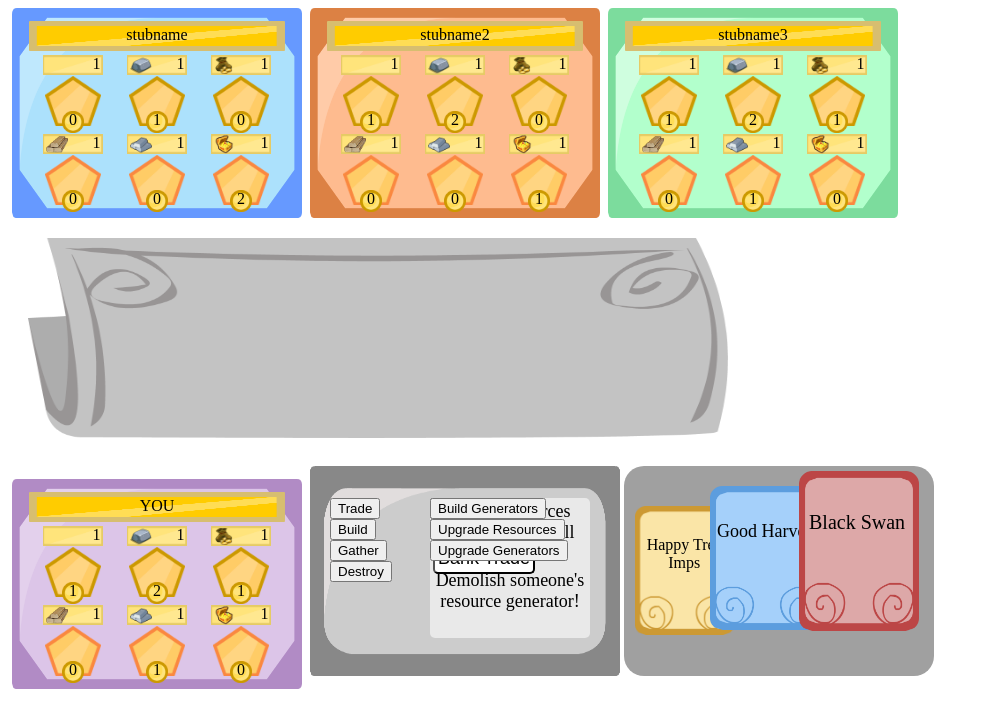
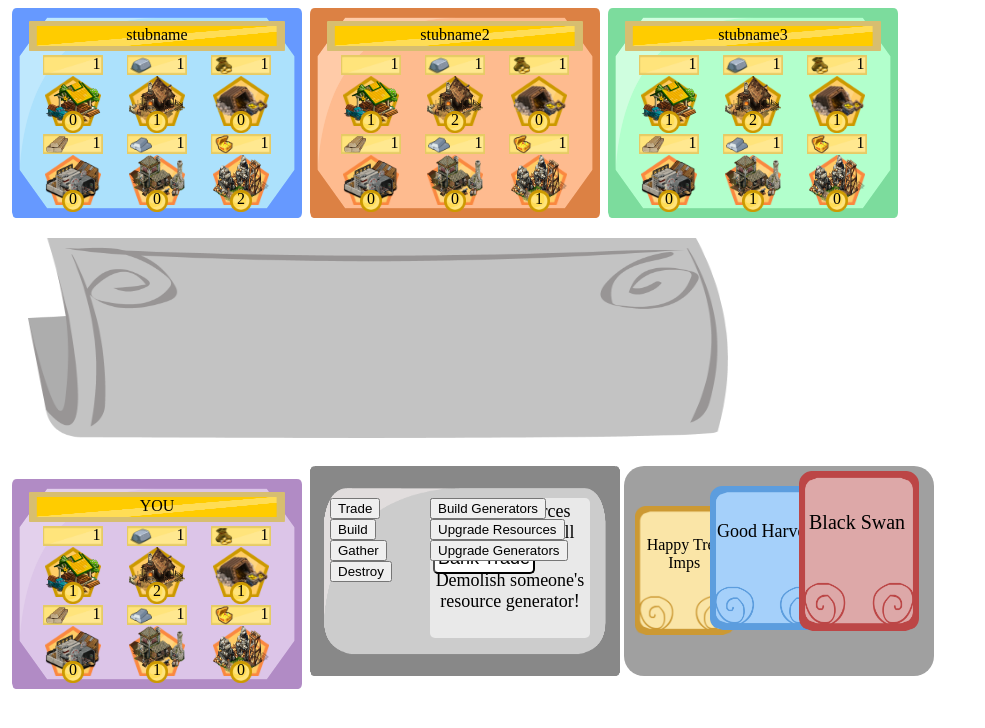
Before and after one commit to nekonekonik/Dwarves-Of-Arcadia, a website: page app/views/game.html in a window 1280 px wide. Shown: the whole page, without its empty margins (0-985 px from the left). Drawn offline with Linux system fonts and the light colour scheme; files whose address does not match are found by name.

Commit message:
more images and stylings

```diff
--- a/app/styles/game.css
+++ b/app/styles/game.css
@@ -131,12 +131,66 @@
 	position: relative;
 }
 
+.wood-mill {
+	background-image: url("../images/wood-mill-icon.png");
+	height: 50px;
+	width: 56px;
+	background-size: 100% 100%;
+	background-repeat: no-repeat;
+	position: relative;
+}
+
+.iron-forge {
+	background-image: url("../images/iron-forge-icon.png");
+	height: 50px;
+	width: 56px;
+	background-size: 100% 100%;
+	background-repeat: no-repeat;
+	position: relative;
+}
+
+.gold-mine {
+	background-image: url("../images/gold-mine-icon.png");
+	height: 50px;
+	width: 56px;
+	background-size: 100% 100%;
+	background-repeat: no-repeat;
+	position: relative;
+}
+
 .generator-tier2 {
 	height: 50px;
 	width: 56px;
 	display: inline-block;
 	margin: 0px 12px 0px 12px;
 	background-image: url("../images/redResGeneratorBox.png");
+	background-size: 100% 100%;
+	background-repeat: no-repeat;
+	position: relative;
+}
+
+.lumber-mill {
+	background-image: url("../images/lumber-mill-icon.png");
+	height: 50px;
+	width: 56px;
+	background-size: 100% 100%;
+	background-repeat: no-repeat;
+	position: relative;
+}
+
+.mithril-forge {
+	background-image: url("../images/mithril-forge-icon.png");
+	height: 50px;
+	width: 56px;
+	background-size: 100% 100%;
+	background-repeat: no-repeat;
+	position: relative;
+}
+
+.treasure-mine {
+	background-image: url("../images/treasure-mine-icon.png");
+	height: 50px;
+	width: 56px;
 	background-size: 100% 100%;
 	background-repeat: no-repeat;
 	position: relative;
--- a/app/views/game.html
+++ b/app/views/game.html
@@ -34,17 +34,26 @@
           </div>
         </div>
         <div class="tier1-generator-container">
-          <div class="generator-tier1 wood-mill">
+          <div class="generator-tier1">
+            <div class="wood-mill">
+
+            </div>
             <div class="generator-quantity wood-mill">
               0
             </div>
           </div>
-          <div class="generator-tier1 iron-forge">
+          <div class="generator-tier1">
+            <div class="iron-forge">
+
+            </div>
             <div class="generator-quantity iron-forge">
               1
             </div>
           </div>
-          <div class="generator-tier1 gold-mine">
+          <div class="generator-tier1">
+            <div class="gold-mine">
+
+            </div>
             <div class="generator-quantity gold-mine">
               0
             </div>
@@ -75,17 +84,26 @@
           </div>
         </div>
         <div class="tier1-generator-container">
-          <div class="generator-tier2 lumber-mill">
+          <div class="generator-tier2">
+            <div class="lumber-mill">
+
+            </div>
             <div class="generator-quantity lumber-mill">
               0
             </div>
           </div>
-          <div class="generator-tier2 mithril-forge">
+          <div class="generator-tier2">
+            <div class="mithril-forge">
+
+            </div>
             <div class="generator-quantity mithril-forge">
               0
             </div>
           </div>
-          <div class="generator-tier2 treasure-mine">
+          <div class="generator-tier2">
+            <div class="treasure-mine">
+
+            </div>
             <div class="generator-quantity treasure-mine">
               2
             </div>
@@ -120,17 +138,26 @@
           </div>
         </div>
         <div class="tier1-generator-container">
-          <div class="generator-tier1 wood-mill">
+          <div class="generator-tier1">
+            <div class="wood-mill">
+
+            </div>
             <div class="generator-quantity wood-mill">
               1
             </div>
           </div>
-          <div class="generator-tier1 iron-forge">
+          <div class="generator-tier1">
+            <div class="iron-forge">
+
+            </div>
             <div class="generator-quantity iron-forge">
               2
             </div>
           </div>
-          <div class="generator-tier1 gold-mine">
+          <div class="generator-tier1">
+            <div class="gold-mine">
+
+            </div>
             <div class="generator-quantity gold-mine">
               0
             </div>
@@ -160,17 +187,26 @@
           </div>
         </div>
         <div class="tier1-generator-container">
-          <div class="generator-tier2 lumber-mill">
+          <div class="generator-tier2">
+            <div class="lumber-mill">
+
+            </div>
             <div class="generator-quantity lumber-mill">
               0
             </div>
           </div>
-          <div class="generator-tier2 mithril-forge">
+          <div class="generator-tier2">
+            <div class="mithril-forge">
+
+            </div>
             <div class="generator-quantity mithril-forge">
               0
             </div>
           </div>
-          <div class="generator-tier2 treasure-mine">
+          <div class="generator-tier2">
+            <div class="treasure-mine">
+
+            </div>
             <div class="generator-quantity treasure-mine">
               1
             </div>
@@ -205,17 +241,26 @@
           </div>
         </div>
         <div class="tier1-generator-container">
-          <div class="generator-tier1 wood-mill">
+          <div class="generator-tier1">
+            <div class="wood-mill">
+
+            </div>
             <div class="generator-quantity wood-mill">
               1
             </div>
           </div>
-          <div class="generator-tier1 iron-forge">
+          <div class="generator-tier1">
+            <div class="iron-forge">
+
+            </div>
             <div class="generator-quantity iron-forge">
               2
             </div>
           </div>
-          <div class="generator-tier1 gold-mine">
+          <div class="generator-tier1">
+            <div class="gold-mine">
+
+            </div>
             <div class="generator-quantity gold-mine">
               1
             </div>
@@ -245,17 +290,26 @@
           </div>
         </div>
         <div class="tier1-generator-container">
-          <div class="generator-tier2 lumber-mill">
+          <div class="generator-tier2">
+            <div class="lumber-mill">
+
+            </div>
             <div class="generator-quantity lumber-mill">
               0
             </div>
           </div>
-          <div class="generator-tier2 mithril-forge">
+          <div class="generator-tier2">
+            <div class="mithril-forge">
+
+            </div>
             <div class="generator-quantity mithril-forge">
               1
             </div>
           </div>
-          <div class="generator-tier2 treasure-mine">
+          <div class="generator-tier2">
+            <div class="treasure-mine">
+
+            </div>
             <div class="generator-quantity treasure-mine">
               0
             </div>
@@ -298,17 +352,26 @@
             </div>
           </div>
           <div class="tier1-generator-container">
-            <div class="generator-tier1 wood-mill">
+            <div class="generator-tier1">
+              <div class="wood-mill">
+
+              </div>
               <div class="generator-quantity wood-mill">
                 1
               </div>
             </div>
-            <div class="generator-tier1 iron-forge">
+          <div class="generator-tier1">
+            <div class="iron-forge">
+
+            </div>
               <div class="generator-quantity iron-forge">
                 2
               </div>
             </div>
-            <div class="generator-tier1 gold-mine">
+          <div class="generator-tier1">
+            <div class="gold-mine">
+
+            </div>
               <div class="generator-quantity gold-mine">
                 1
               </div>
@@ -338,17 +401,26 @@
             </div>
           </div>
           <div class="tier1-generator-container">
-            <div class="generator-tier2 lumber-mill">
+            <div class="generator-tier2">
+              <div class="lumber-mill">
+
+              </div>
               <div class="generator-quantity lumber-mill">
                 0
               </div>
             </div>
-            <div class="generator-tier2 mithril-forge">
+            <div class="generator-tier2">
+              <div class="mithril-forge">
+
+              </div>
               <div class="generator-quantity mithril-forge">
                 1
               </div>
             </div>
-            <div class="generator-tier2 treasure-mine">
+          <div class="generator-tier2">
+            <div class="treasure-mine">
+
+            </div>
               <div class="generator-quantity treasure-mine">
                 0
               </div>
```
Also changed, not shown: app/images/gold-mine-icon.png (added), app/images/iron-forge-icon.png (added), app/images/lumber-mill-icon.png (added), app/images/mithril-forge-icon.png (added), app/images/treasure-mine-icon.png (added), app/images/wood-mill-icon.png (added), app/images/woodMillBox.png (added).
